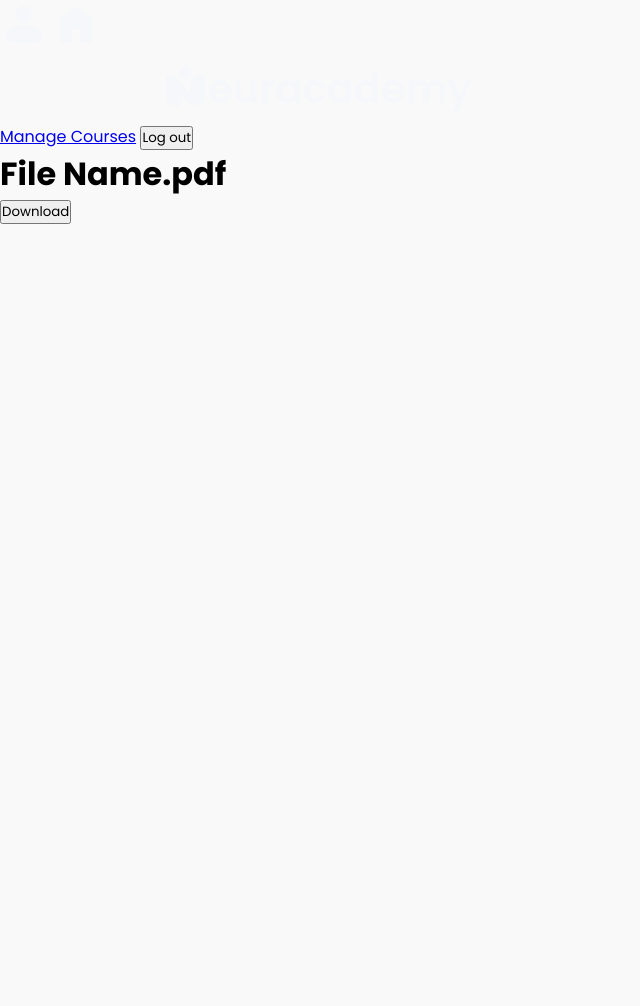
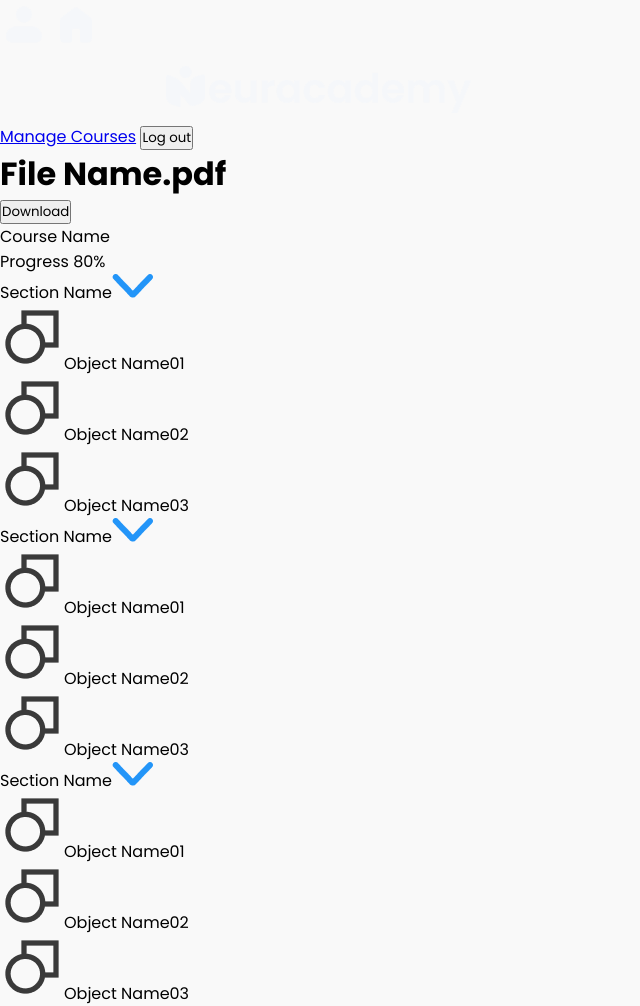
Before and after one commit to ahmedamrelhefnawy/Neon-Academy, a Django app: page /student_course_page_document/ in a window 1280 px wide. Shown: the whole page, without its empty margins (0-640 px from the left). Before the commit the page ends 224 px from the top, so only its background shows below. Run offline with Django 5.2, Linux system fonts and the light colour scheme.

Commit message:
feat(student_course_page_document): added right-side panel for course progress and collapsible content sections with icons and static assets (HTML)

```diff
--- a/App/templates/pages/student_course_page_document.html
+++ b/App/templates/pages/student_course_page_document.html
@@ -34,6 +34,39 @@
             <h1 class="file-name">File Name.pdf</h1>
             <button class="download-btn">Download</button>
         </div>
+        <div class="exercise-right">
+        <div class="course-progress">
+            <p class="course-name">Course Name</p>
+            <p class="progress-text">Progress <span class="progress-percent">80%</span></p>
+        </div>
+
+        <div class="section">
+            <div class="section-header">Section Name<img src="{% static 'images/down-arrow2.png' %}" alt="Arrow" class="arrow-icon"></div>
+            <div class="section-content">
+            <div class="object"><img src="{% static 'images/tdesign_icon.png' %}" class="object-icon"><span class="object-name">Object Name</span><span class="object-number">01</span></div>
+            <div class="object"><img src="{% static 'images/tdesign_icon.png' %}" class="object-icon"><span class="object-name">Object Name</span><span class="object-number">02</span></div>
+            <div class="object"><img src="{% static 'images/tdesign_icon.png' %}" class="object-icon"><span class="object-name">Object Name</span><span class="object-number">03</span></div>
+            </div>
+        </div>
+
+        <div class="section">
+            <div class="section-header">Section Name<img src="{% static 'images/down-arrow2.png' %}" alt="Arrow" class="arrow-icon"></div>
+            <div class="section-content">
+            <div class="object"><img src="{% static 'images/tdesign_icon.png' %}" class="object-icon"><span class="object-name">Object Name</span><span class="object-number">01</span></div>
+            <div class="object"><img src="{% static 'images/tdesign_icon.png' %}" class="object-icon"><span class="object-name">Object Name</span><span class="object-number">02</span></div>
+            <div class="object"><img src="{% static 'images/tdesign_icon.png' %}" class="object-icon"><span class="object-name">Object Name</span><span class="object-number">03</span></div>
+            </div>
+        </div>
+
+        <div class="section">
+            <div class="section-header">Section Name<img src="{% static 'images/down-arrow2.png' %}" alt="Arrow" class="arrow-icon"></div>
+            <div class="section-content">
+            <div class="object"><img src="{% static 'images/tdesign_icon.png' %}" class="object-icon"><span class="object-name">Object Name</span><span class="object-number">01</span></div>
+            <div class="object"><img src="{% static 'images/tdesign_icon.png' %}" class="object-icon"><span class="object-name">Object Name</span><span class="object-number">02</span></div>
+            <div class="object"><img src="{% static 'images/tdesign_icon.png' %}" class="object-icon"><span class="object-name">Object Name</span><span class="object-number">03</span></div>
+            </div>
+        </div>
+        </div>
     </main>
 </body>
 </html>
```
